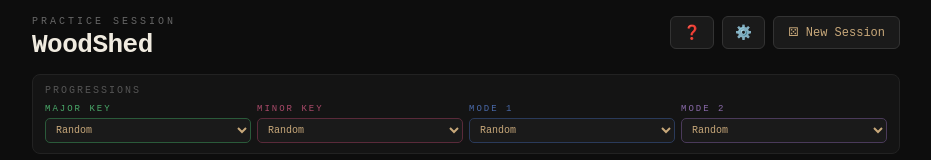
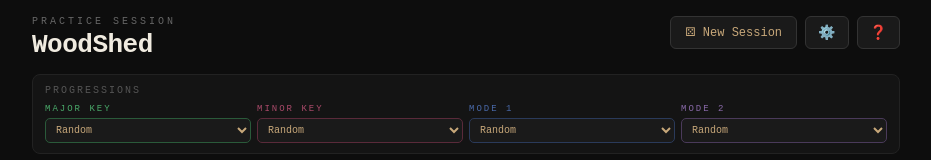
Before and after one commit to csilveira303/woodshed, a React (Vite) app: page / in a window 1280 px wide. Shown: the top 160 px of the page, without its empty margins (174-1105 px from the left). Built offline with nearby package versions, Linux system fonts and the light colour scheme.

Commit message:
Reorder header buttons: New Session, Settings, Help

```diff
--- a/App.jsx
+++ b/App.jsx
@@ -551,9 +551,9 @@ export default function GuitarPracticeSession() {
           <h1 style={{ margin:0,fontSize:"clamp(18px,3.5vw,26px)",fontWeight:700,color:"#f0ebe0",letterSpacing:"-0.5px" }}>WoodShed</h1>
         </div>
         <div style={{ display:"flex",gap:"8px" }}>
+          <button onClick={()=>newSession()} style={{ background:"#1a1a1a",border:"1px solid #333",borderRadius:"6px",color:"#c8a87a",fontFamily:"inherit",fontSize:"12px",padding:"8px 14px",cursor:"pointer" }}>⚄ New Session</button>
+          <button onClick={()=>setSettingsOpen(true)} aria-label="Settings" style={{ background:"#1a1a1a",border:"1px solid #333",borderRadius:"6px",color:"#c8a87a",fontFamily:"inherit",fontSize:"14px",padding:"8px 12px",cursor:"pointer",lineHeight:1 }}>⚙️</button>
           <button onClick={()=>setHelpOpen(true)} aria-label="Help" style={{ background:"#1a1a1a",border:"1px solid #333",borderRadius:"6px",color:"#c8a87a",fontFamily:"inherit",fontSize:"14px",padding:"8px 12px",cursor:"pointer",lineHeight:1 }}>❓</button>
-          <button onClick={()=>setSettingsOpen(true)} aria-label="Settings" style={{ background:"#1a1a1a",border:"1px solid #333",borderRadius:"6px",color:"#c8a87a",fontFamily:"inherit",fontSize:"14px",padding:"8px 12px",cursor:"pointer",lineHeight:1 }}>⚙️</button>
-          <button onClick={()=>newSession()} style={{ background:"#1a1a1a",border:"1px solid #333",borderRadius:"6px",color:"#c8a87a",fontFamily:"inherit",fontSize:"12px",padding:"8px 14px",cursor:"pointer" }}>⚄ New Session</button>
         </div>
       </div>
 
```
